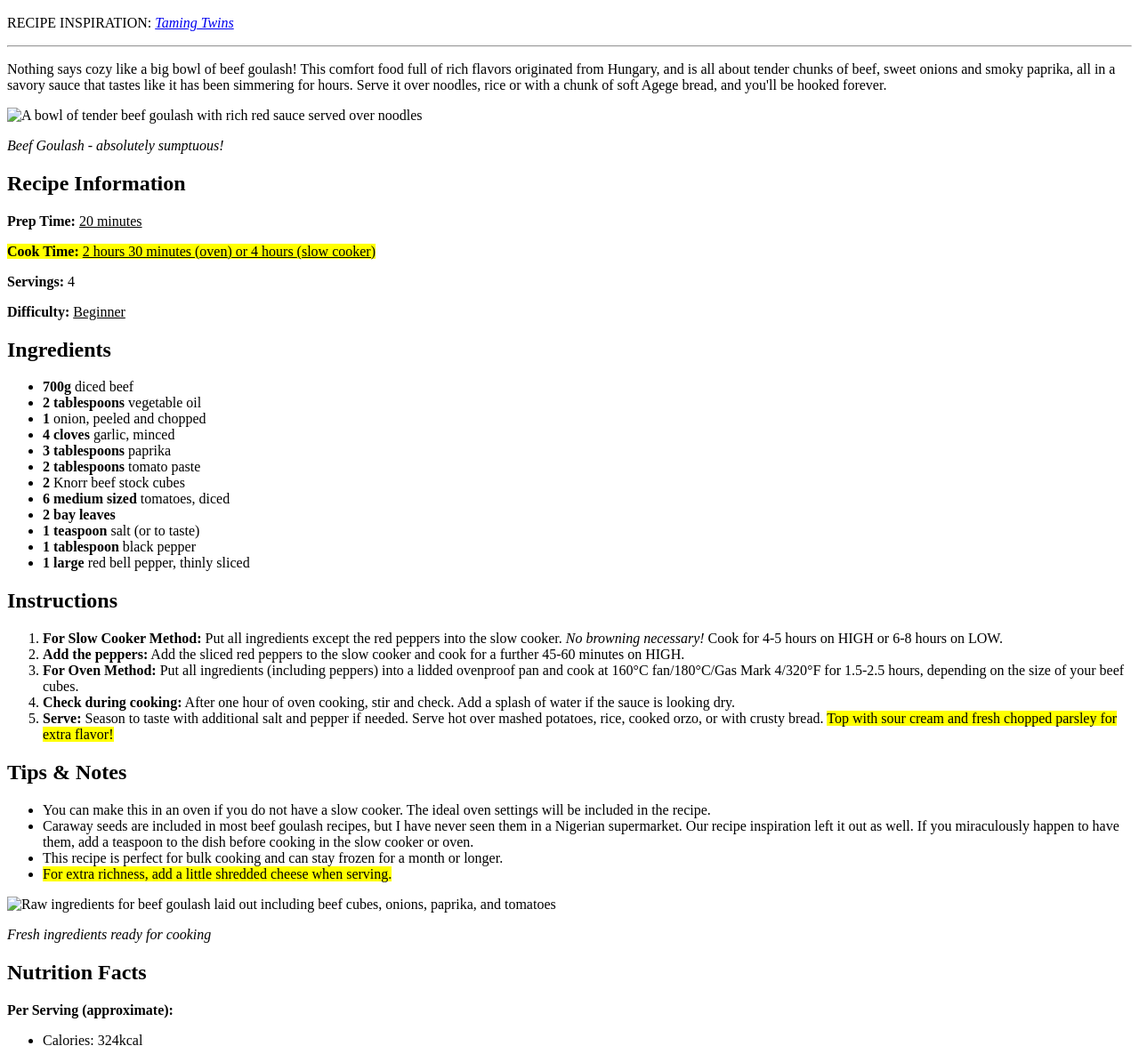
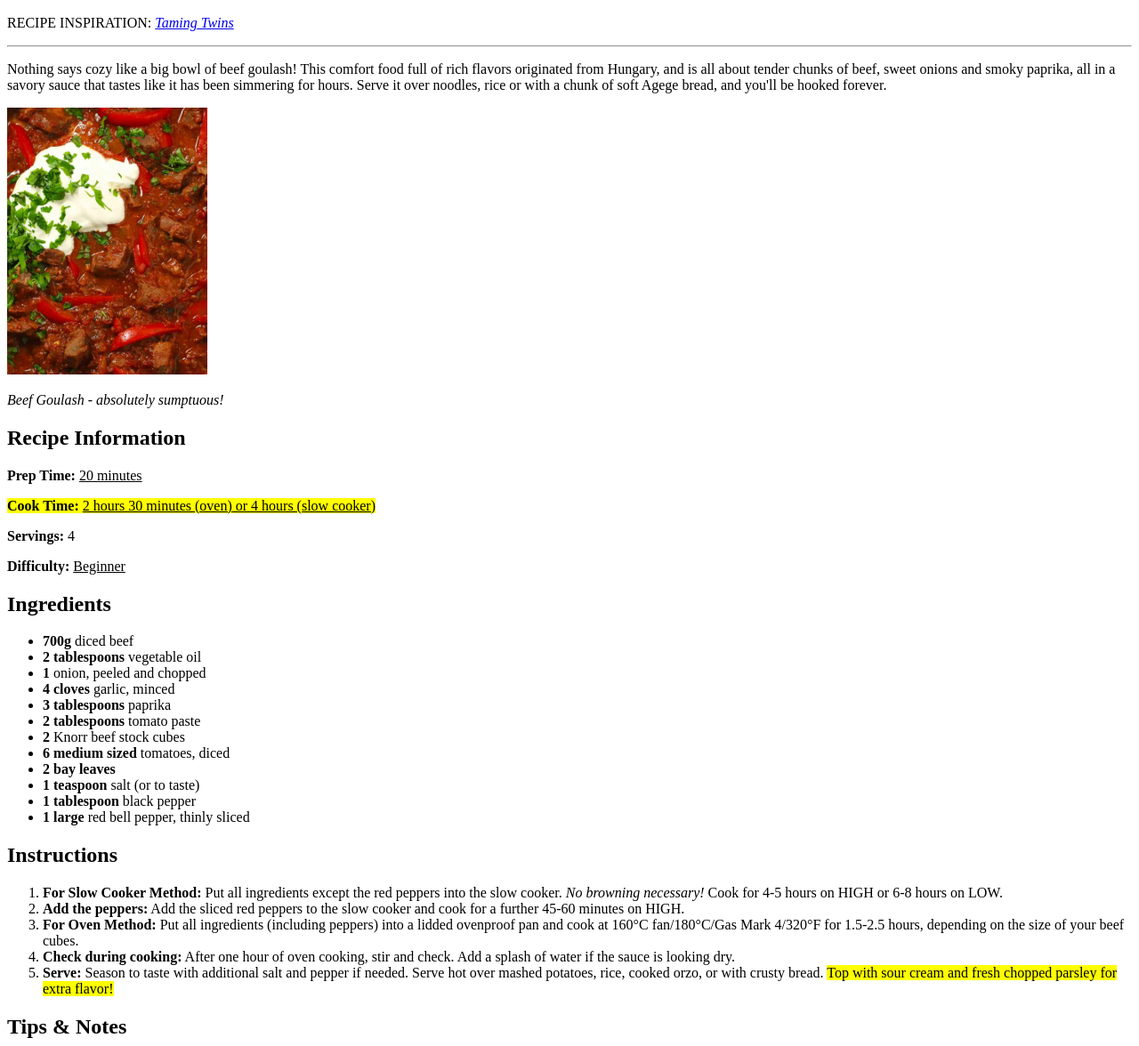
Before and after one commit to ifeoluwafolami/altschool-recipe-html, a plain HTML site: page index.html in a window 1280 px wide. Shown: the part 50-1226 px from the top of the page at 89% size. Drawn offline with Linux system fonts and the light colour scheme; the site is published under a folder, as on GitHub Pages, so addresses that start at the root find nothing.

Commit message:
Update index.html

```diff
--- a/index.html
+++ b/index.html
@@ -18,7 +18,7 @@
 
         <!-- Image section: Showing picture of prepared meal -->
         <section id="img-section-1">
-            <img src="/beefgoulash.jpeg" height="300" alt="A bowl of tender beef goulash with rich red sauce served over noodles">
+            <img src="beefgoulash.jpeg" height="300" alt="A bowl of tender beef goulash with rich red sauce served over noodles">
             <p><em>Beef Goulash - absolutely sumptuous!</em></p>
         </section>
 
@@ -84,11 +84,11 @@
 
         <!-- Additional Image Section -->
         <section id="img-section-2">
-            <img src="/ingredients.jpg" width="400" alt="Raw ingredients for beef goulash laid out including beef cubes, onions, paprika, and tomatoes">
+            <img src="ingredients.jpg" width="400" alt="Raw ingredients for beef goulash laid out including beef cubes, onions, paprika, and tomatoes">
             <p><em>Fresh ingredients ready for cooking</em></p>
         </section>
 
-        <!-- Nutrition Facts Bonus Section -->
+        <!-- Nutrition Facts Section -->
         <section id="nutrition-section">
             <h2>Nutrition Facts</h2>
             <p><strong>Per Serving (approximate):</strong></p>
```
